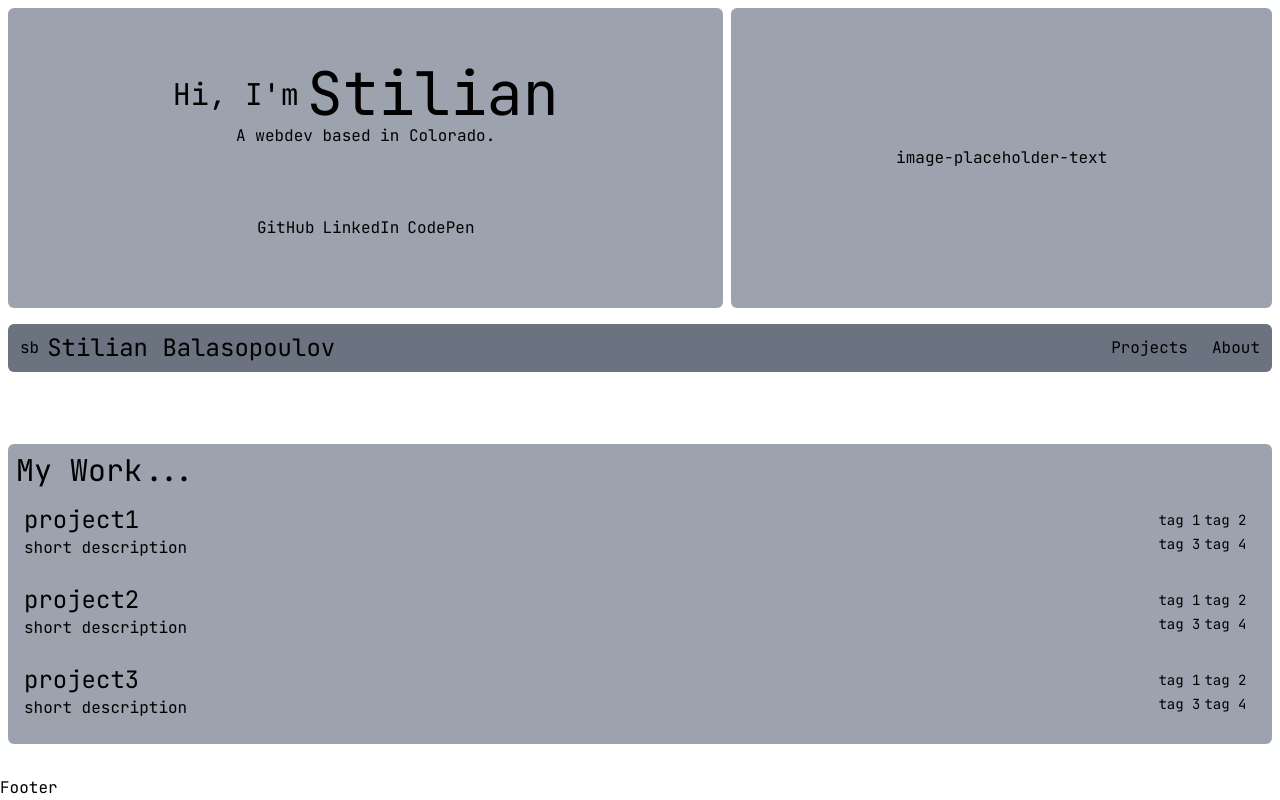
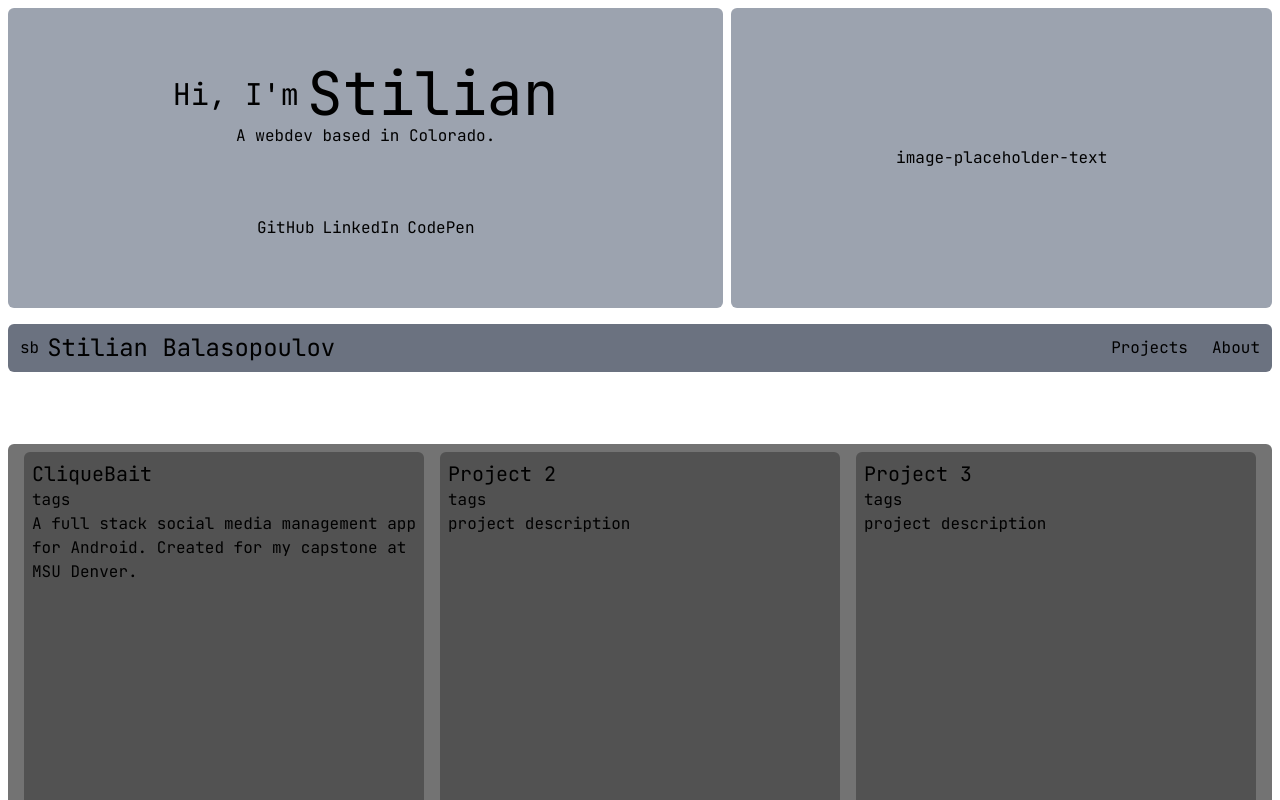
Before and after one commit to stilianb/stilianb.github.io, a React (Vite) app in the folder portfolio/: page / in a window 1280 px wide. Shown: the top 800 px of the page. Built offline with nearby package versions, Linux system fonts and the light colour scheme; what @catppuccin/tailwindcss would draw is missing.

Commit message:
project card view

```diff
--- a/portfolio/src/App.jsx
+++ b/portfolio/src/App.jsx
@@ -13,7 +13,6 @@ function App() {
       <Navbar />
       <Projects />
       <About />
-      <Footer />
     </>
   )
 }
--- a/portfolio/src/components/ProjectItem.tsx
+++ b/portfolio/src/components/ProjectItem.tsx
@@ -12,39 +12,17 @@ function ProjectItem(props) {
 
 
   return (
-    <div className="bg-subtext0 p-2 rounded-md my-2">
-      <div id={props.name} className={isActive ? "transition-all max-h-14 overflow-hidden" : "transition-all max-h-screen"} onClick={OpenClass}>
-        <div className="flex justify-between">
-          <div className="flex-grow">
-            <h2 className="text-2xl">{props.name}</h2>
-            <p>{props.shortdesc}</p>
+    <div id={props.name} className={`rounded-md transition-all w-fit`} onClick={ToggleClass}>
+      <div className="bg-neutral-600 w-[400px] h-[500px] rounded-md flex flex-col justify-between">
+        <div className="h-full p-2 flex flex-col">
+          <div className="">
+            <div className="text-xl">{props.name}</div>
+            <div className="">tags</div>
           </div>
-          <div className={isActive ? "transition-all h-fit my-auto " : "transition-all h-fit my-auto -translate-x-20"}>
-            <ul className="grid grid-cols-2 gap-1 text-sm">
-              <li>tag 1</li>
-              <li>tag 2</li>
-              <li>tag 3</li>
-              <li>tag 4</li>
-            </ul>
-          </div>
-          <div className={isActive ? "transition-all opacity-0 h-fit my-auto" : "transition-all opacity-50 h-fit my-auto"} onClick={ToggleClass}>x</div>
+          <div className="flex-grow">{props.desc}</div>
+          <div className="">My Role: {props.contribution}</div>
         </div>
-        <div className={isActive ? "transition-opacity opacity-0" : "transition-opacity opacity-100"}>
-          <div className="flex flex-wrap-reverse justify-evenly my-2 gap-2">
-            <p className="md:w-1/2">{props.extendeddesc}</p>
-            <div className="bg-lavender flex-grow rounded-md p-2">
-              img
-            </div>
-          </div>
-          <div className="flex justify-between">
-            <ul className="">
-              <li>contributor 1</li>
-              <li>contributor 2</li>
-              <li>contributor 3</li>
-            </ul>
-            <a href="" className="rounded-md p-1 bg-surface0 text-text h-fit my-auto">Check out the Project</a>
-          </div>
-        </div>
+        <a href="#" className="bg-neutral-700 hover:bg-neutral-800 rounded-md text-center p-2 m-2">Check out the Project</a>
       </div>
     </div>
   )
--- a/portfolio/src/components/Projects.tsx
+++ b/portfolio/src/components/Projects.tsx
@@ -1,28 +1,35 @@
 import React from 'react'
 import ProjectItem from './ProjectItem'
+import photo1 from '../assets/img1.jpg'
 
 function Projects() {
   return (
-    <div id="projects" className="pt-14">
-      <div className="bg-gray-400 m-2 p-2 rounded-md h-full">
-        <div className="text-3xl">My Work...</div>
+    <div id="projects" className="m-2 pt-16 ">
+      <div className="bg-neutral-500 w-full rounded-md flex flex-wrap gap-2 p-2 justify-evenly">
         <ProjectItem
-          name="project1"
-          shortdesc="short description"
-          extendeddesc="Lorem ipsum dolor sit amet, consectetur adipiscing elit, sed do eiusmod tempor incididunt ut labore et dolore magna aliqua. Ut enim ad minim veniam, quis nostrud exercitation ullamco laboris nisi ut aliquip ex ea commodo consequat."
-          url=""
+          name="CliqueBait"
+          img_url={photo1}
+          desc=
+          "A full stack social media management app for Android. Created for my capstone at MSU Denver."
+          contribution="Front-end design and implementation"
         />
         <ProjectItem
-          name="project2"
-          shortdesc="short description"
-          extendeddesc="Lorem ipsum dolor sit amet, consectetur adipiscing elit, sed do eiusmod tempor incididunt ut labore et dolore magna aliqua. Ut enim ad minim veniam, quis nostrud exercitation ullamco laboris nisi ut aliquip ex ea commodo consequat."
-          url=""
+          name="Project 2"
+          img_url={photo1}
+          desc="project description"
+          contribution="project contribution"
         />
         <ProjectItem
-          name="project3"
-          shortdesc="short description"
-          extendeddesc="Lorem ipsum dolor sit amet, consectetur adipiscing elit, sed do eiusmod tempor incididunt ut labore et dolore magna aliqua. Ut enim ad minim veniam, quis nostrud exercitation ullamco laboris nisi ut aliquip ex ea commodo consequat."
-          url=""
+          name="Project 3"
+          img_url={photo1}
+          desc="project description"
+          contribution="project contribution"
+        />
+        <ProjectItem
+          name="Project 4"
+          img_url={photo1}
+          desc="project description"
+          contribution="project contribution"
         />
       </div>
     </div>
```
Also changed, not shown: portfolio/src/assets/img1.jpg (added).
